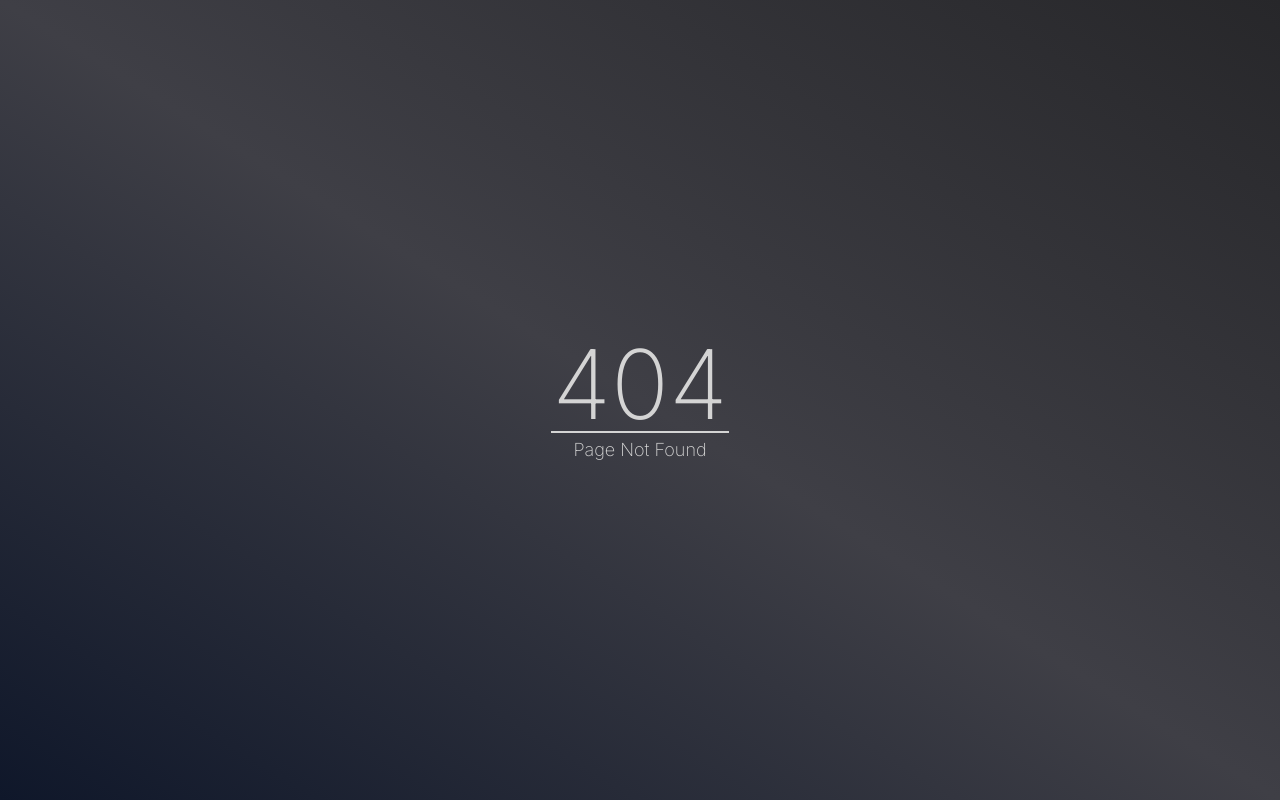
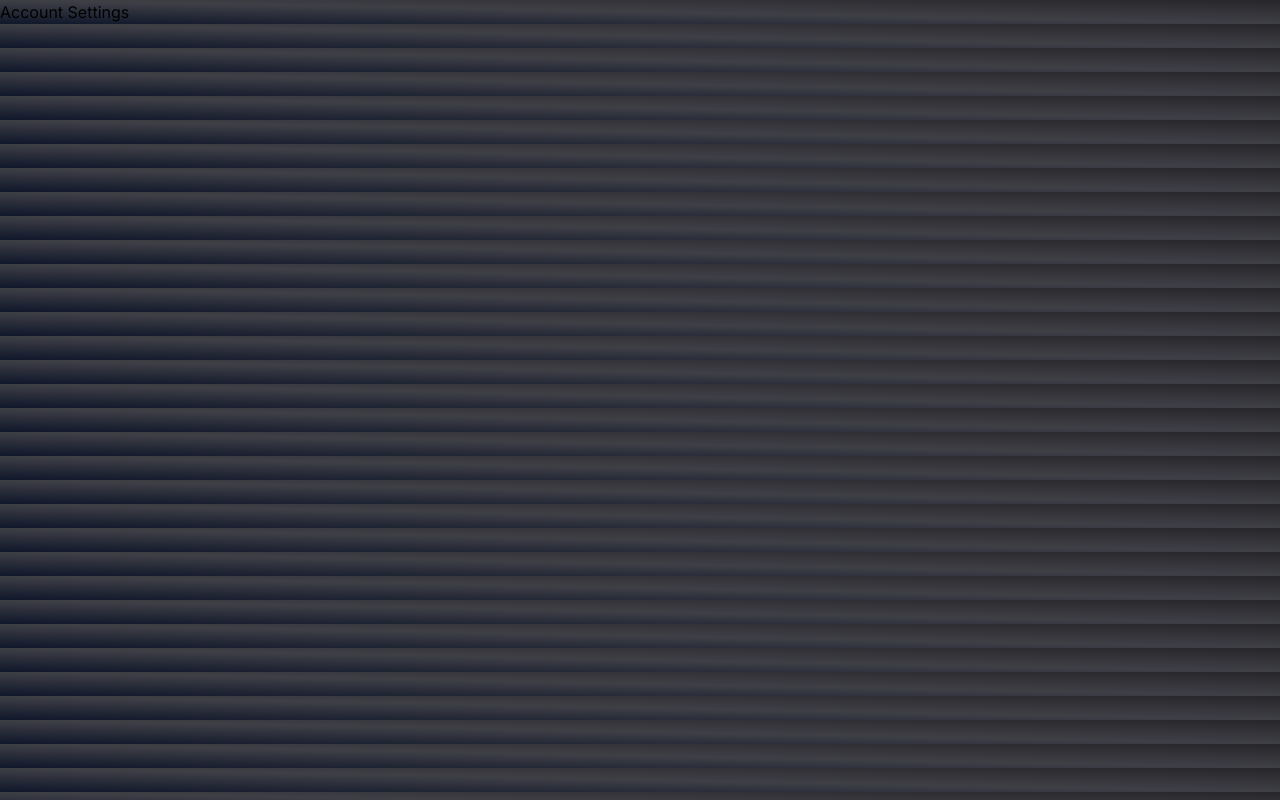
Before and after one commit to JakeIVS/BarCart, a Next.js app in the folder client/: page /account/settings in a window 1280 px wide. Before the commit this address had no page. Built offline with nearby package versions, Linux system fonts and the light colour scheme.

Commit message:
create account settings sub-page

```diff
--- /dev/null
+++ b/client/src/app/account/settings/page.tsx
@@ -0,0 +1,7 @@
+export default function Settings() {
+  return (
+    <div>
+      <h1>Account Settings</h1>
+    </div>
+  );
+}
```
